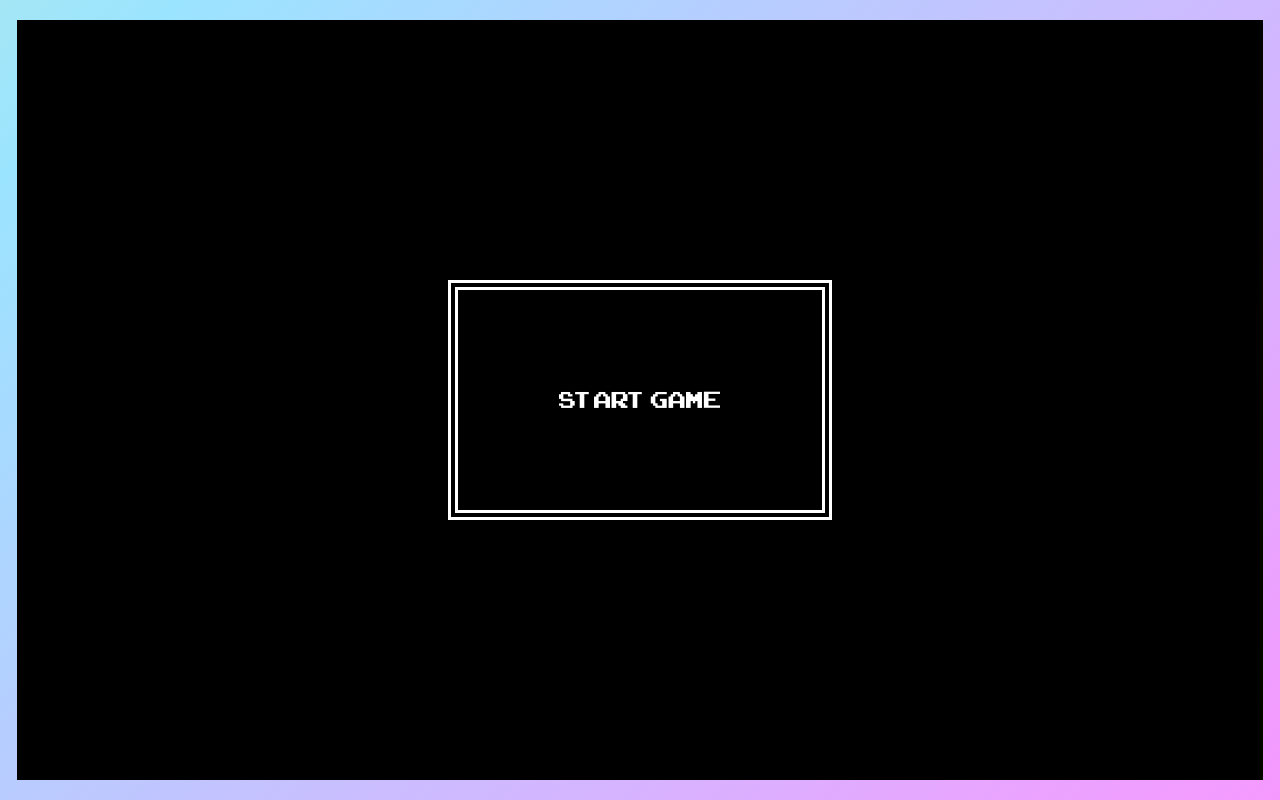
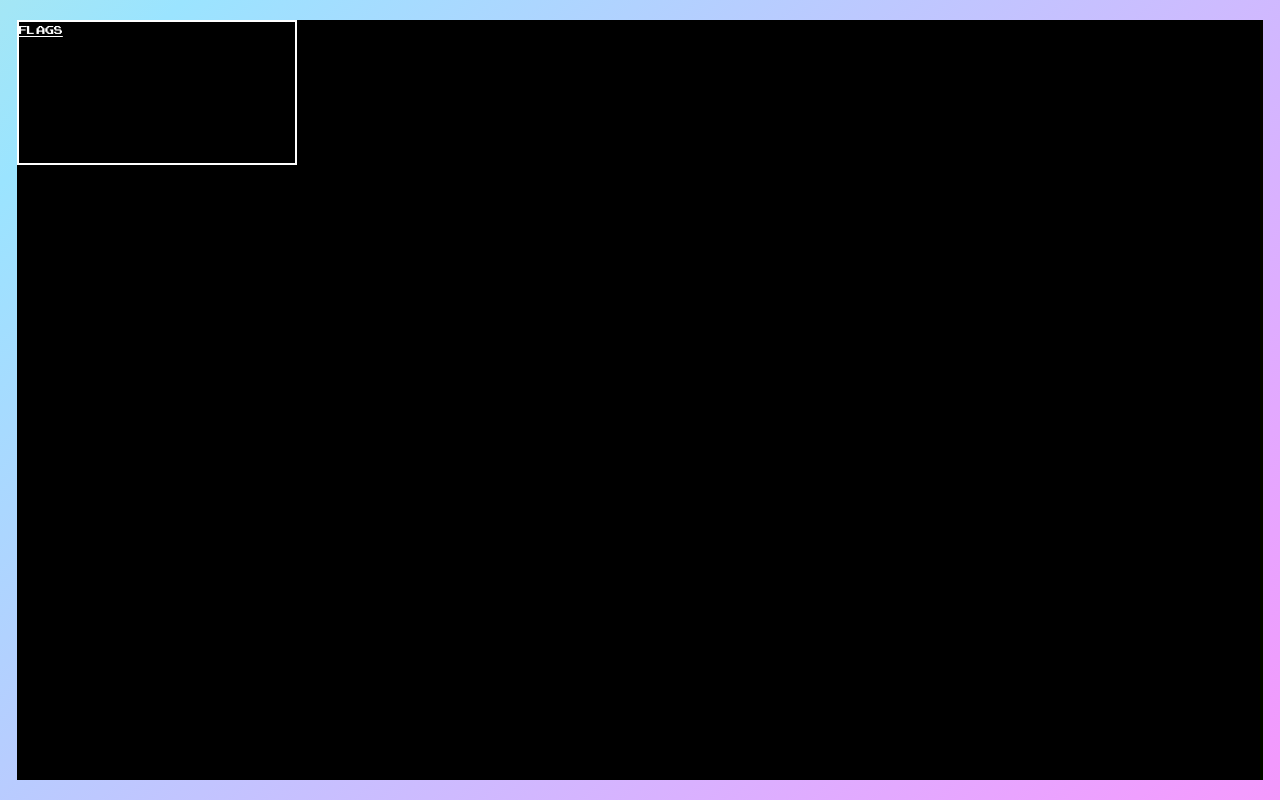
Before and after one commit to JulzDave/fidget-squares, a React (Create React App) app: page / in a window 1280 px wide. Built offline with nearby package versions, Linux system fonts and the light colour scheme.

Commit message:
Fixed timeout handling.

```diff
--- a/src/App.js
+++ b/src/App.js
@@ -97,7 +97,7 @@ function App() {
 		<AppWrapperWrapper>
 			<BackgroundAnimation />
 			<AppWrapper>
-				{startGame ?
+				{!startGame ?
 					<Wrapper dimentions={{ height, width }}></Wrapper>
 					: <GameMenu><p onClick={() => setStartGame(!startGame)}>Start Game</p></GameMenu>}
 			</AppWrapper>
--- a/src/components/cube.js
+++ b/src/components/cube.js
@@ -1,6 +1,6 @@
 // import { useState } from 'react';
 import { useEffect, useRef, useState } from 'react';
-import styled from 'styled-components';
+import styled, { ThemeProvider } from 'styled-components';
 import {
 	ANIMATION_LINGER,
 	ANIMATION_SPEED,
@@ -60,24 +60,23 @@ const CubeStyle = styled.span`
 		filter: invert(1);
 	}
 `;
-const leaveHandler = setAnimation => {
-	setAnimation(() => `fadeOut ease ${ANIMATION_LINGER}ms`);
-	// ev.target.style.backgroundColor = 'black';
+const leaveHandler = (setElementProperties, elementProperties) => {
+	setElementProperties({
+		innerHTML: elementProperties.innerHTML,
+		backgroundColor: elementProperties.backgroundColor,
+		animation: `fadeOut ease ${ANIMATION_LINGER}ms`,
+		boxShadow: elementProperties.boxShadow
+	});
 };
 
 const randomColorDepth = () => Math.floor(Math.random() * (255 - 0 + 1) + 0);
 
-const hoverHandler = (props, statefulStyles) => {
-	const { setInnerHTML, setBackgroundColor, setAnimation, setBoxShadow } =
-		statefulStyles.setStatefulStyle;
-	const { emojis } = props;
-	if (statefulStyles.getStatefulStyle.innerHTML) {
-		setInnerHTML('');
-		setBackgroundColor('black');
-		setAnimation('');
-		setBoxShadow('');
+const hoverHandler = (props, setElementProperties, elementProperties) => {
+	if (elementProperties.innerHTML) {
 		return;
 	}
+
+	const { emojis } = props;
 	const r = randomColorDepth();
 	const g = randomColorDepth();
 	const b = randomColorDepth();
@@ -86,10 +85,12 @@ const hoverHandler = (props, statefulStyles) => {
 	const shuffledColors = shuffle([r, g, b]).join(', ');
 	const rgbShuffledColors = `rgb(${shuffledColors})`;
 
-	setInnerHTML(randomEmoji);
-	setBackgroundColor(rgbShuffledColors);
-	setAnimation(`fadeOut ease ${ANIMATION_LINGER}ms`);
-	setBoxShadow(`0px 0px 6px 1px ${rgbShuffledColors}`);
+	setElementProperties({
+		innerHTML: randomEmoji,
+		backgroundColor: rgbShuffledColors,
+		animation: `fadeOut ease ${ANIMATION_LINGER}ms`,
+		boxShadow: `0px 0px 6px 1px ${rgbShuffledColors}`
+	});
 };
 
 // const fetchEmojiData = async ev => {
@@ -110,23 +111,36 @@ const hoverHandler = (props, statefulStyles) => {
 const assignEmojiData = (ev, props) => {
 	const foundEmojiDatum = props.emojiData?.[ev.target.innerHTML];
 	if (foundEmojiDatum?.group === props.findSubject) {
-		const slug = foundEmojiDatum?.slug;
-		if (slug) {
-			alert(
-				`SUCCESS! this is a ${slug} and a ${slug} is part of ${props.findSubject}`
-			);
-		}
+		// const slug = foundEmojiDatum?.slug;
+		// if (slug) {
+		// 	alert(
+		// 		`SUCCESS! this is a ${slug} and a ${slug} is part of ${props.findSubject}`
+		// 	);
+		// }
+		ev.target.style.border = '3px solid limegreen'
+
 	}
 	if (foundEmojiDatum) {
 		console.log(foundEmojiDatum);
 	}
 };
 
-const animateOnClick = (ev, props, timeOut, setAnimation) => {
+const animateOnClick = (
+	ev,
+	props,
+	timeOut,
+	setElementProperties,
+	elementProperties
+) => {
 	if (!ev.target.innerHTML) {
 		return;
 	}
-	setAnimation(() => `fadeIn ease ${ANIMATION_LINGER}ms`);
+	setElementProperties({
+		innerHTML: elementProperties.innerHTML,
+		backgroundColor: elementProperties.backgroundColor,
+		// animation: `fadeIn ease ${ANIMATION_LINGER}ms`,
+		boxShadow: elementProperties.boxShadow
+	});
 	clearTimeout(timeOut);
 	ev.target.style.zIndex = '100';
 	ev.target.style.transform = `translate(${translateByIndex(props)})`;
@@ -170,55 +184,54 @@ const translateByIndex = props => {
 const Cube = props => {
 	const element = useRef();
 	const [mounted, setMounted] = useState('');
-	const [innerHTML, setInnerHTML] = useState('');
-	const [backgroundColor, setBackgroundColor] = useState('');
-	const [animation, setAnimation] = useState('');
-	const [boxShadow, setBoxShadow] = useState('');
 	const [timer, setTimer] = useState();
-
-	const getStatefulStyle = {
-		innerHTML,
-		backgroundColor,
-		animation,
-		boxShadow
-	};
-	const setStatefulStyle = {
-		setInnerHTML,
-		setBackgroundColor,
-		setAnimation,
-		setBoxShadow
-	};
-	const statefulStyles = { getStatefulStyle, setStatefulStyle };
+	const [elementProperties, setElementProperties] = useState({
+		innerHTML: '',
+		backgroundColor: '',
+		animation: '',
+		boxShadow: ''
+	});
 
 	useEffect(() => {
 		if (mounted) {
+			debugger;
 			//! ASSIGNING THE TIMEOUT TO A VARIABLE MAKES THE UI LAG.
 			const timerId = setTimeout(() => {
-				setInnerHTML('');
-				setBackgroundColor('black');
-				setAnimation('');
-				setBoxShadow('');
+				setElementProperties({
+					innerHTML: '',
+					backgroundColor: 'transparent',
+					animation: '',
+					boxShadow: ''
+				});
 				console.log('EFFECT!!!');
 			}, ANIMATION_SPEED - 50);
 			setTimer(timerId);
-			return () => clearTimeout(timerId);
 		} else {
 			setMounted(true);
 		}
-	}, [mounted, innerHTML, backgroundColor, animation, boxShadow]);
+	}, [mounted, elementProperties.animation]);
+
+	const { backgroundColor, animation, boxShadow, innerHTML } =
+		elementProperties;
 
 	return (
 		<CubeStyle
 			ref={element}
 			// onClick={fetchEmojiData}
 			onClick={ev => {
-				animateOnClick(ev, props, timer, setAnimation);
+				animateOnClick(
+					ev,
+					props,
+					timer,
+					setElementProperties,
+					elementProperties
+				);
 			}}
 			onMouseLeave={() => {
-				leaveHandler(setAnimation);
+				leaveHandler(setElementProperties, elementProperties);
 			}}
 			onMouseOver={() => {
-				hoverHandler(props, statefulStyles);
+				hoverHandler(props, setElementProperties, elementProperties);
 			}}
 			style={{
 				backgroundColor,
@@ -226,7 +239,7 @@ const Cube = props => {
 				boxShadow
 			}}
 		>
-			{innerHTML}
+			<ThemeProvider theme={{ invert: '1' }}>{innerHTML}</ThemeProvider>
 		</CubeStyle>
 	);
 };
--- a/src/constants/css-metrics.js
+++ b/src/constants/css-metrics.js
@@ -1,4 +1,4 @@
-export const ANIMATION_SPEED = 2500;
+export const ANIMATION_SPEED = 1500;
 export const ANIMATION_LINGER = ANIMATION_SPEED + 20;
 export const SQUARE_WIDTH = 45;
 export const DEDICATED_VIEWPORT = 95;
```
Also changed, not shown: 1 other file (tests, documents, lock files or other folders).
